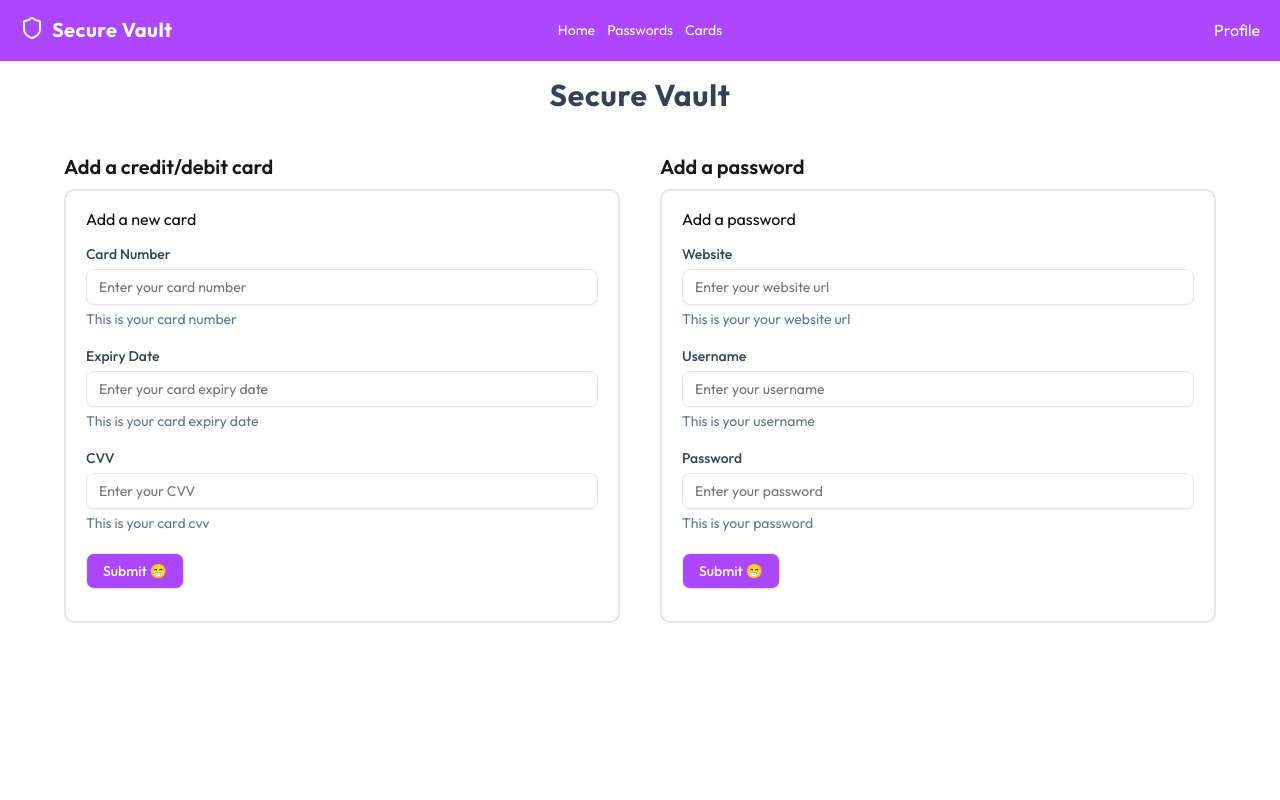
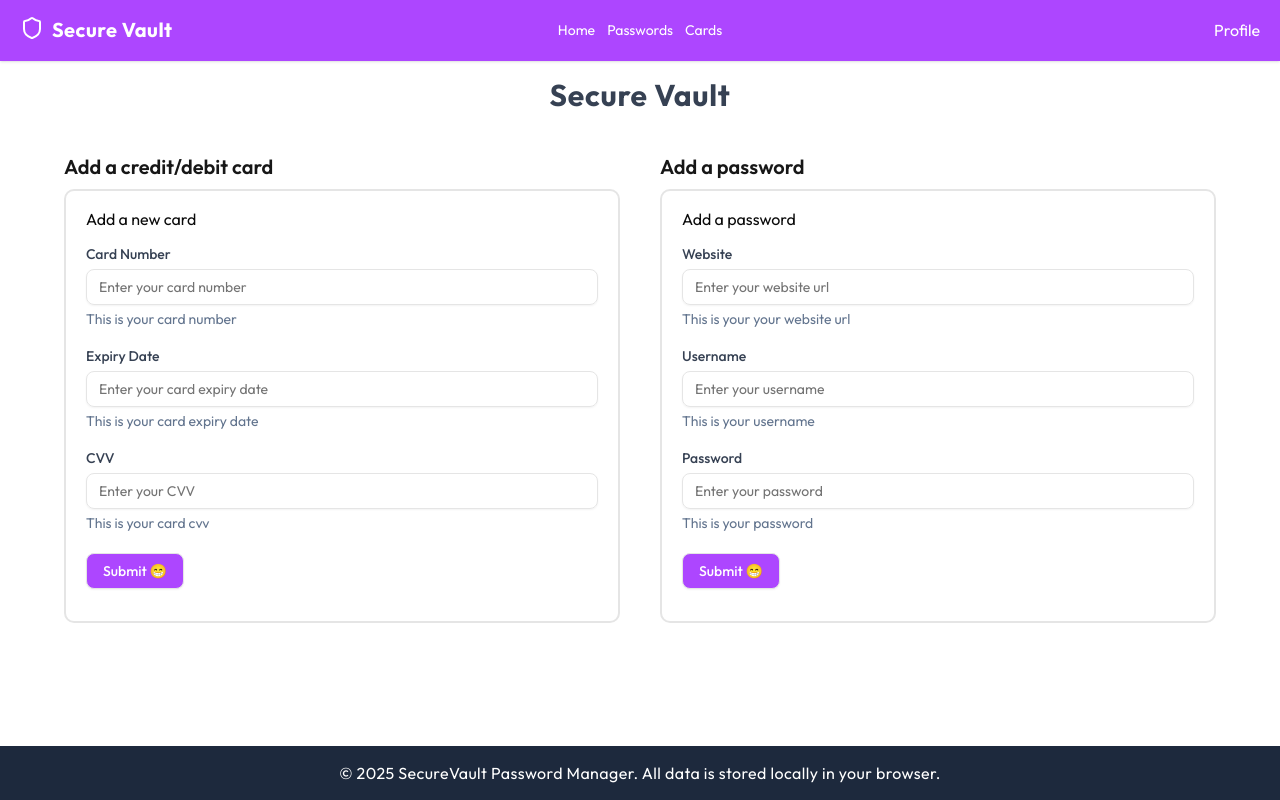
Before and after one commit to nilavtalukdar06/secure-vault, a Next.js app: page / in a window 1280 px wide. Built offline with nearby package versions, Linux system fonts and the light colour scheme.

Commit message:
Added a footer

```diff
--- /dev/null
+++ b/app/Footer.js
@@ -0,0 +1,10 @@
+export default function Footer() {
+  return (
+    <footer className="w-full px-5 py-4 fixed bottom-0 text-center bg-slate-800">
+      <p className="text-center text-white tracking-wide leading-snug">
+        © 2025 SecureVault Password Manager. All data is stored locally in your
+        browser.
+      </p>
+    </footer>
+  );
+}
--- a/app/page.js
+++ b/app/page.js
@@ -1,10 +1,11 @@
 import CardForm from "@/components/CardForm";
 import PasswordForm from "@/components/PasswordForm";
 import Navbar from "./Navbar";
+import Footer from "./Footer";
 
 export default function Home() {
   return (
-    <section>
+    <section className="relative">
       <Navbar />
       <div className="w-full h-full p-4">
         <h1 className="text-gray-700 text-center text-xl md:text-2xl lg:text-3xl font-bold tracking-wide">
@@ -25,6 +26,7 @@ export default function Home() {
           </div>
         </section>
       </div>
+      <Footer />
     </section>
   );
 }
```
